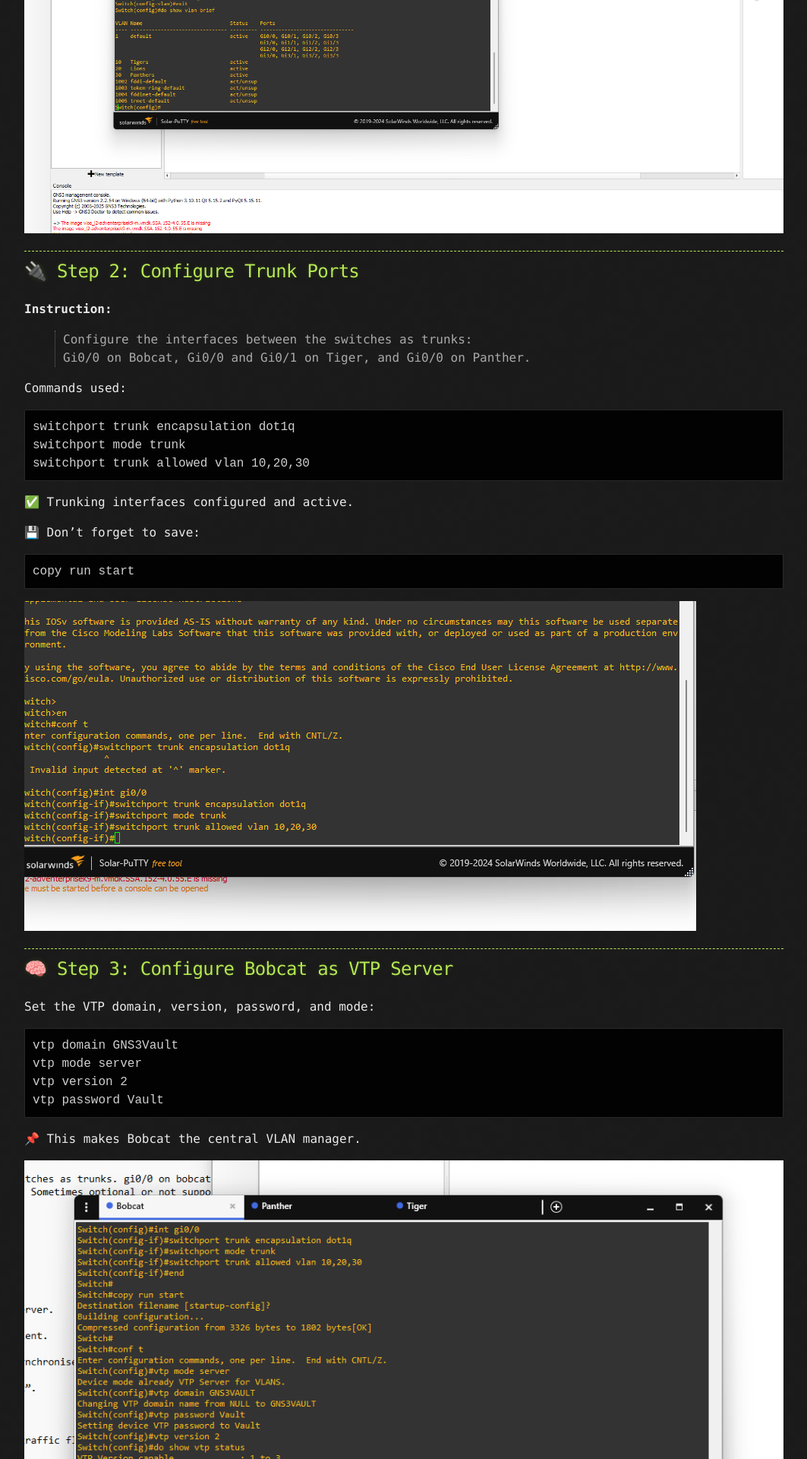
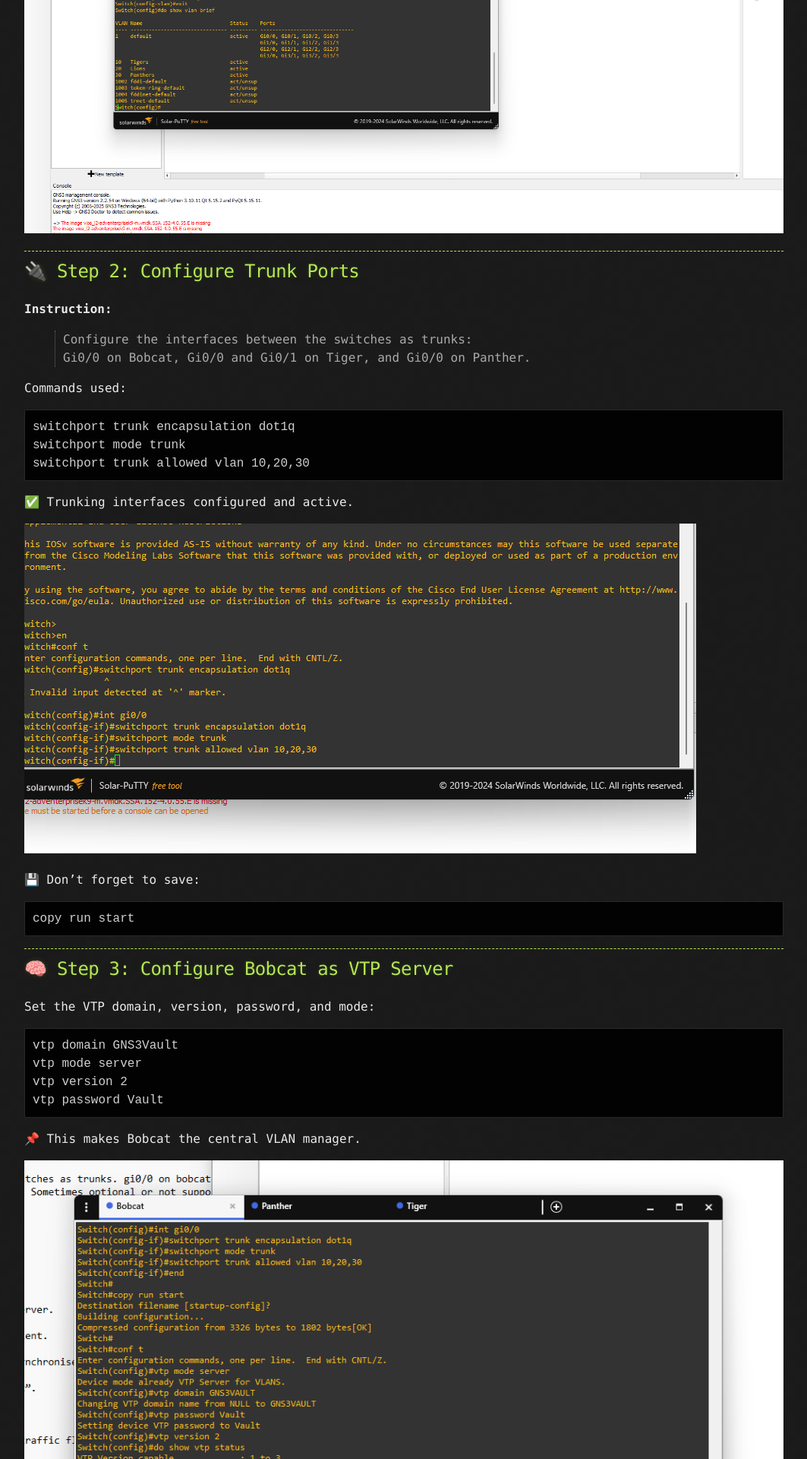
Before and after one commit to CyberCasquatch/cybercasquatch.github.io, a Jekyll site: the page built from _posts/TidBits/2025-05-23-vlansgns3.md, in a window 1280 px wide. Shown: the part 1773-3693 px from the top of the page at 76% size, without its empty margins (108-1171 px from the left). Built offline with Jekyll 4.4.1, drawn with Linux system fonts in a browser that asks for light colours.

Commit message:
Update 2025-05-23-vlansgns3.md

````diff
--- a/_posts/TidBits/2025-05-23-vlansgns3.md
+++ b/_posts/TidBits/2025-05-23-vlansgns3.md
@@ -47,12 +47,12 @@ switchport trunk allowed vlan 10,20,30
 
 ✅ Trunking interfaces configured and active.
 
+![Screenshot 2](/assets/images/GNS3/vlans/conftrunks.png)
+
 💾 Don't forget to save:
 ```
 copy run start
 ```
-
-![Screenshot 2](/assets/images/GNS3/vlans/conftrunks.png)
 
 ---
 
````
